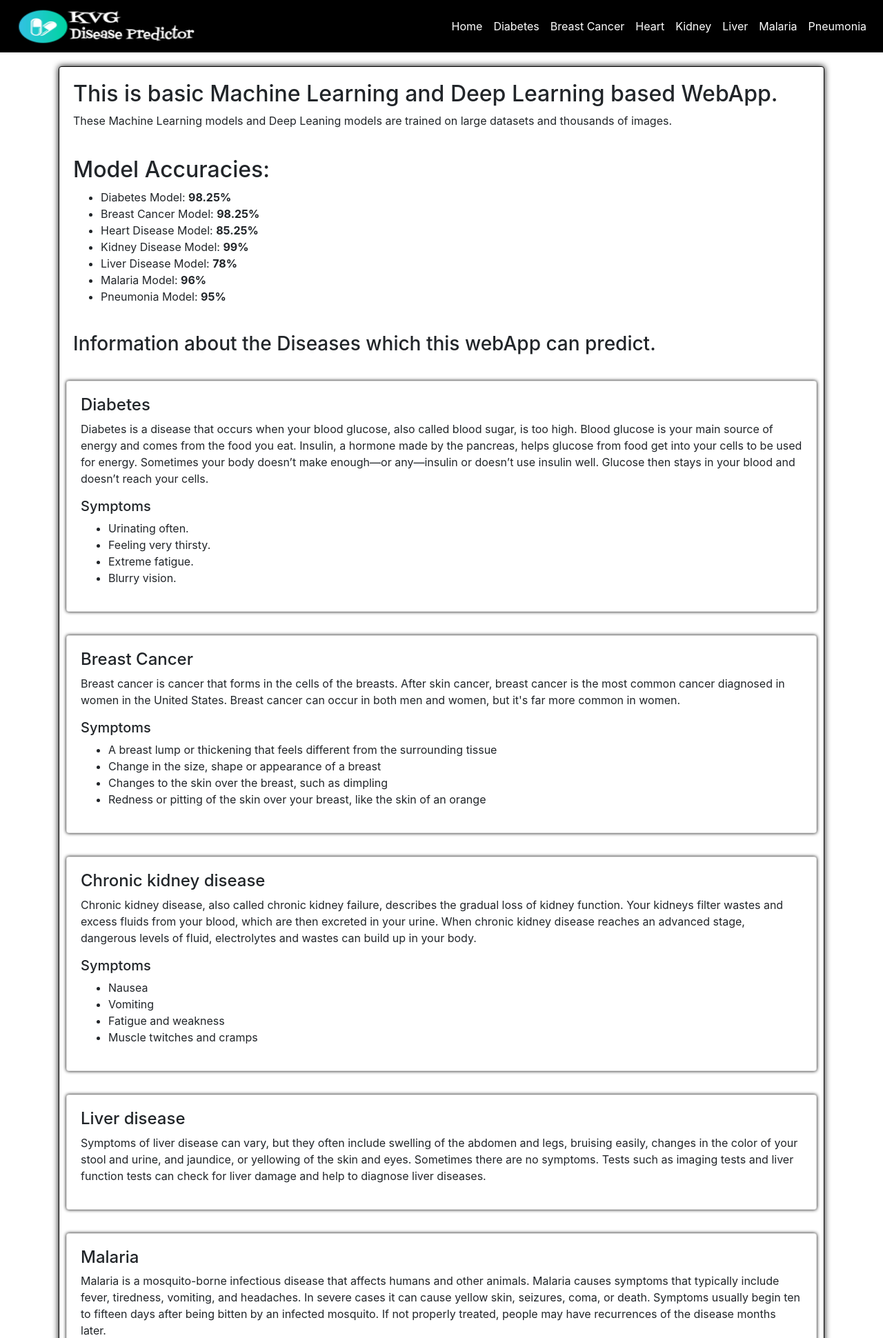
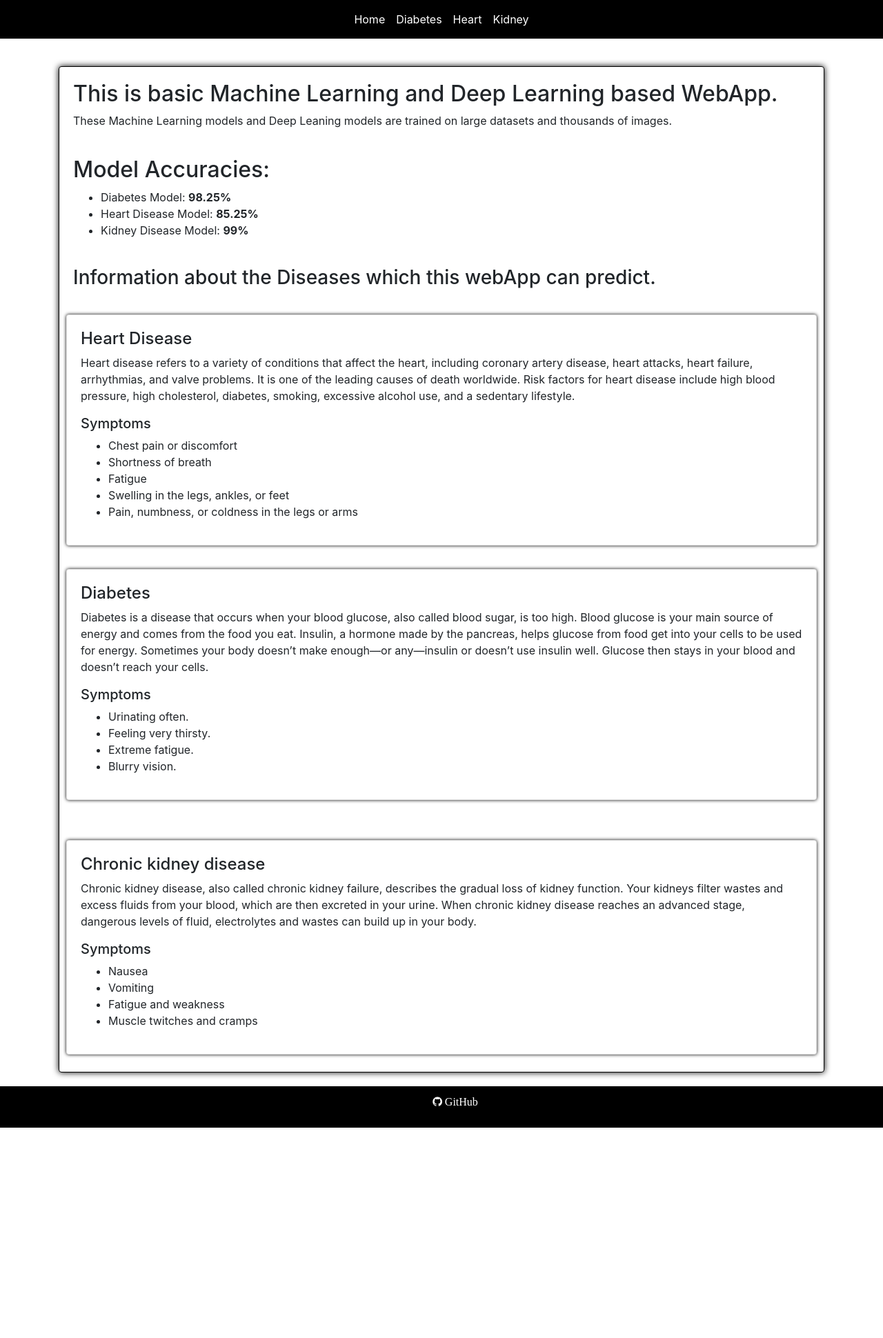
Before and after one commit to 123ramashish/multidisease, a Flask app: page / in a window 1280 px wide. Shown: the top 1940 px of the page at 69% size. After the commit the page ends 1635 px from the top, so only its background shows below. Run offline with Flask 2, Linux system fonts and the light colour scheme; some libraries are stand-ins or nearby versions.

Commit message:
html changes

```diff
--- a/templates/home.html
+++ b/templates/home.html
@@ -11,16 +11,27 @@
         <h2>Model Accuracies:</h2>
         <ul>
             <li>Diabetes Model: <strong>98.25%</strong></li>
-            <li>Breast Cancer Model: <strong>98.25%</strong></li>
             <li>Heart Disease Model: <strong>85.25%</strong></li>
             <li>Kidney Disease Model: <strong>99%</strong></li>
-            <li>Liver Disease Model: <strong>78%</strong></li>
-            <li>Malaria Model: <strong>96%</strong></li>
-            <li>Pneumonia Model: <strong>95%</strong></li>
         </ul>
         <br>
         <h3>Information about the Diseases which this webApp can predict.</h3>
         <br>
+        <div class="row">
+            <div class="col-md-12 card card-body" style="box-shadow: 0 0 5px black; margin: 5px;">
+                <h4>Heart Disease</h4>
+                <p>Heart disease refers to a variety of conditions that affect the heart, including coronary artery disease, heart attacks, heart failure, arrhythmias, and valve problems. It is one of the leading causes of death worldwide. Risk factors for heart disease include high blood pressure, high cholesterol, diabetes, smoking, excessive alcohol use, and a sedentary lifestyle.</p>
+                <h5>Symptoms</h5>
+                <ul>
+                    <li>Chest pain or discomfort</li>
+                    <li>Shortness of breath</li>
+                    <li>Fatigue</li>
+                    <li>Swelling in the legs, ankles, or feet</li>
+                    <li>Pain, numbness, or coldness in the legs or arms</li>
+                </ul>
+            </div>
+        </div>
+    </br>
         <div class="row">
             <div class="col-md-12 card card-body" style="box-shadow: 0 0 5px black; margin: 5px;">
                 <h4>Diabetes</h4>
@@ -35,21 +46,7 @@
             </div>
         </div>
         <br>
-        <div class="row">
-            <div class="col-md-12 card card-body" style="box-shadow: 0 0 5px black; margin: 5px;">
-                <h4>Breast Cancer</h4>
-                <p>Breast cancer is cancer that forms in the cells of the breasts.
 
-                    After skin cancer, breast cancer is the most common cancer diagnosed in women in the United States. Breast cancer can occur in both men and women, but it's far more common in women.</p>
-                <h5>Symptoms</h5>
-                <ul>
-                    <li>A breast lump or thickening that feels different from the surrounding tissue</li>
-                    <li>Change in the size, shape or appearance of a breast</li>
-                    <li>Changes to the skin over the breast, such as dimpling</li>
-                    <li>Redness or pitting of the skin over your breast, like the skin of an orange</li>
-                </ul>
-            </div>
-        </div>
 
         <br>
         <div class="row">
@@ -66,43 +63,12 @@
             </div>
         </div>
 
-        <br>
-        <div class="row">
-            <div class="col-md-12 card card-body" style="box-shadow: 0 0 5px black; margin: 5px;">
-                <h4>Liver disease</h4>
-                <p>Symptoms of liver disease can vary, but they often include swelling of the abdomen and legs, bruising easily, changes in the color of your stool and urine, and jaundice, or yellowing of the skin and eyes. Sometimes there are no symptoms. Tests such as imaging tests and liver function tests can check for liver damage and help to diagnose liver diseases.</p>
-            </div>
-        </div>
 
-        <br>
-        <div class="row">
-            <div class="col-md-12 card card-body" style="box-shadow: 0 0 5px black; margin: 5px;">
-                <h4>Malaria</h4>
-                <p>Malaria is a mosquito-borne infectious disease that affects humans and other animals. Malaria causes symptoms that typically include fever, tiredness, vomiting, and headaches. In severe cases it can cause yellow skin, seizures, coma, or death. Symptoms usually begin ten to fifteen days after being bitten by an infected mosquito. If not properly treated, people may have recurrences of the disease months later.</p>
-                <h5>Symptoms</h5>
-                <ul>
-                    <li>Fever. This is the most common symptom.</li>
-                    <li>Chills</li>
-                    <li>Headache</li>
-                    <li>Nausea and vomiting</li>
-                </ul>
-            </div>
-        </div>
 
-        <br>
-        <div class="row">
-            <div class="col-md-12 card card-body" style="box-shadow: 0 0 5px black; margin: 5px;">
-                <h4>Pneumonia</h4>
-                <p>Pneumonia is an infection that inflames the air sacs in one or both lungs. The air sacs may fill with fluid or pus (purulent material), causing cough with phlegm or pus, fever, chills, and difficulty breathing. A variety of organisms, including bacteria, viruses and fungi, can cause pneumonia.</p>
-                <h5>Symptoms</h5>
-                <ul>
-                    <li>Cough, which may produce greenish, yellow or even bloody mucus.</li>
-                    <li>Fever, sweating and shaking chills.</li>
-                    <li>Shortness of breath.</li>
-                    <li>Rapid, shallow breathing.</li>
-                </ul>
-            </div>
-        </div>
+
+
+
+
 
     </div>
 </div>
--- a/templates/main.html
+++ b/templates/main.html
@@ -37,12 +37,11 @@ footer{
 </head>
 <body>
 	<nav class="navbar navbar-expand-lg navbar-dark fixed-top bg-dark" style="background-color: black !important;">
-        <a href="{{ url_for('home') }}"><img src="{{ url_for('static', filename = 'logo.png') }} " height="60px" width="275px"></a>
     <button class="navbar-toggler" type="button" data-toggle="collapse" data-target="#navbarNav" aria-controls="navbarNav" aria-expanded="false" aria-label="Toggle navigation">
       <span class="navbar-toggler-icon"></span>
     </button>
-         <div class="collapse navbar-collapse" id="navbarNav">
-           <ul class="navbar-nav ml-auto">
+    <div class="collapse navbar-collapse" id="navbarNav" style="width: 100%; display: flex; justify-content: center; align-items: center;">
+      <ul class="navbar-nav">
         <li class="nav-item active">
           <a href="{{ url_for('home') }}" class="nav-link">Home</a>
         </li>
@@ -50,26 +49,17 @@ footer{
           <a class="nav-link" href="{{ url_for('diabetesPage') }}">Diabetes</a>
         </li>
         <li class="nav-item active">
-               <a class="nav-link" href="{{ url_for('cancerPage') }}">Breast Cancer</a>
-             </li>
-             <li class="nav-item active">
           <a class="nav-link" href="{{ url_for('heartPage') }}">Heart</a>
         </li>
         <li class="nav-item active">
           <a class="nav-link" href="{{ url_for('kidneyPage') }}">Kidney</a>
         </li>
-              <li class="nav-item active">
-                <a class="nav-link" href="{{ url_for('liverPage') }}">Liver</a>
-              </li>
-              <li class="nav-item active">
-                <a class="nav-link" href="{{ url_for('malariaPage') }}">Malaria</a>
-              </li>
-              <li class="nav-item active">
-                <a class="nav-link" href="{{ url_for('pneumoniaPage') }}">Pneumonia</a>
-              </li>
       </ul>
     </div>
   </nav>
+
+
+
 <br>
 <br>
 <br>
@@ -84,10 +74,7 @@ footer{
   <footer>
     <center>
       <ul style="list-style-type:none;">
-      <li style="display: inline;"><a href="https://www.linkedin.com/in/venu-gopal-kadamba-7a2b65191" style="color: white;" target="blank"><span class="fa fa-linkedin">  LinkedIn</span></a></li>
-      &nbsp;
-      <li style="display: inline;"><a href="https://www.github.com/venugopalkadamba" style="color: white;" target="blank"><span class="fa fa-github">  GitHub</span></a></li>
-      <li><p style="color: white;">Made with <span style="color: red;">&hearts;</span> by Venu Gopal Kadamba </p></li>
+      <li style="display: inline;"><a href="https://github.com/123ramashish/multidisease" style="color: white;" target="blank"><span class="fa fa-github">  GitHub</span></a></li>
     </ul>
   </center>
   </footer>
```
Lines whose indentation alone changed are shown as unchanged.
